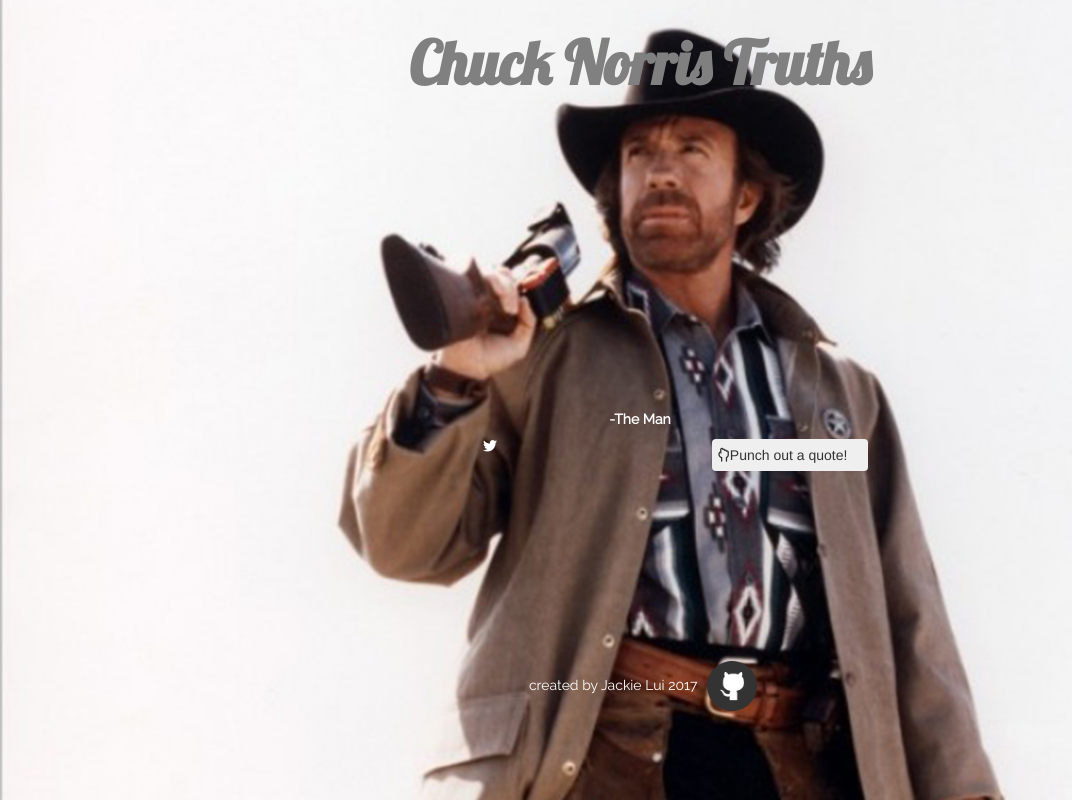
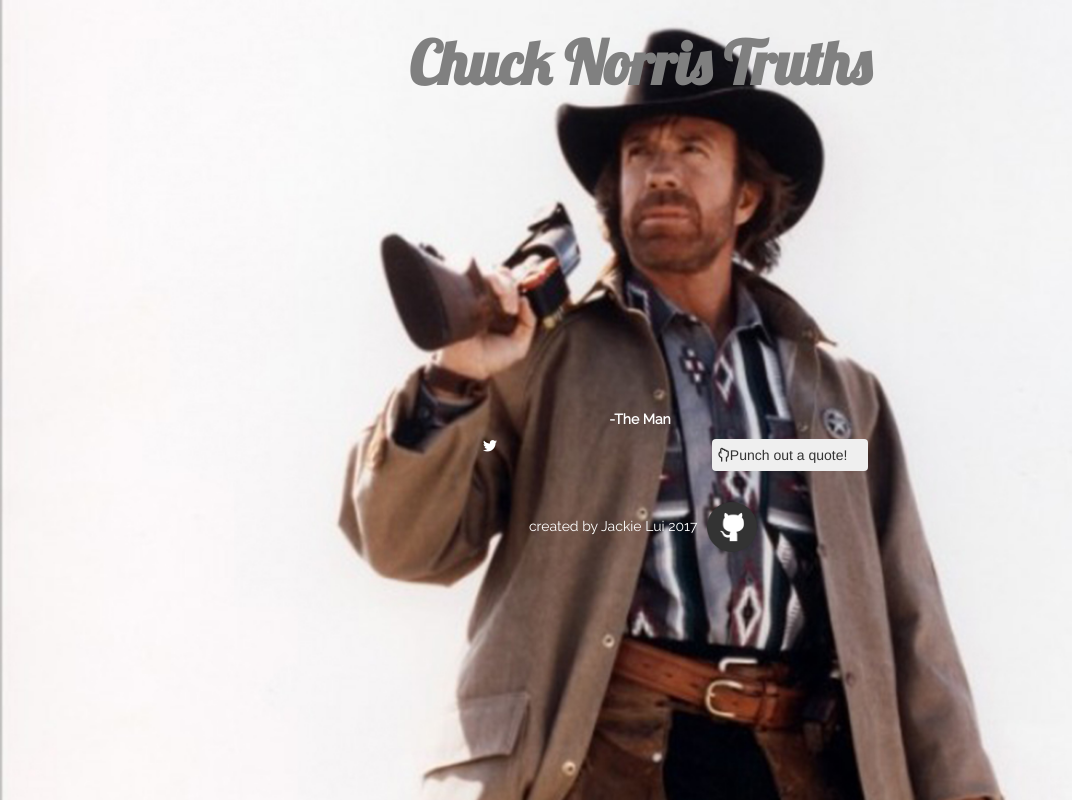
Before and after one commit to Recelis/RandomQuoteMachine, a plain HTML site: page index.html in a window 1280 px wide. Shown: the whole page, without its empty margins (0-1072 px from the left). Drawn offline with nearby package versions, Linux system fonts and the light colour scheme; no server answers.

Commit message:
github link no longer position absolute

```diff
--- a/css/RandomQuoteMachine.css
+++ b/css/RandomQuoteMachine.css
@@ -20,6 +20,7 @@ body{
     font-family: 'Raleway', sans-serif;
     color: white;
     font-size: 30px;
+    background-color:rgba(0, 0, 0, 0.15);
 
 }
 
@@ -49,11 +50,7 @@ body{
 }
 
 #endText{
-    position:absolute;
-    bottom:10%;
-    left:50%;
-    width:300px;
-    margin-left:-150px;
+    margin:30px;
     font-family:'Raleway', serif;
     color: white;
     opacity: 1;
```
